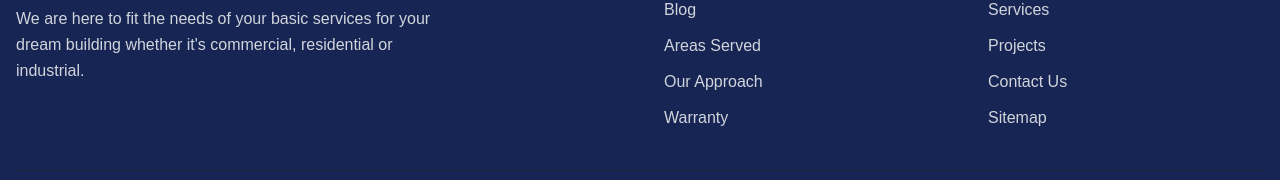
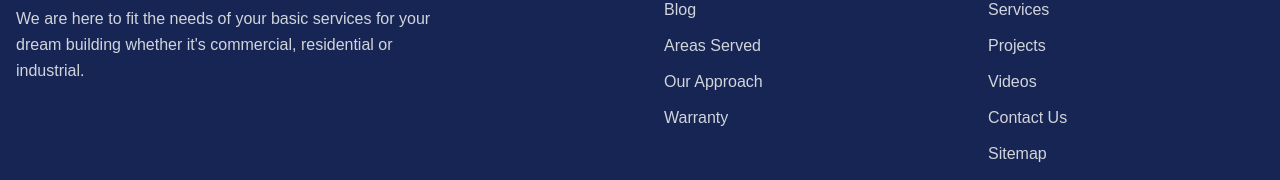
Before and after one commit to Jsoke18/unitis-painting, a Next.js app in the folder unitus-painting/: page /about/management-team in a window 1280 px wide. Shown: the part 2472-2652 px from the top of the page. Built offline with nearby package versions, Linux system fonts and the light colour scheme.

Commit message:
updated footers and sitemap

```diff
--- a/unitus-painting/app/sitemap/page.tsx
+++ b/unitus-painting/app/sitemap/page.tsx
@@ -13,6 +13,7 @@ const mainSections = [
       { title: "Areas Served", href: "/areas-served" },
       { title: "Blog", href: "/blog" },
       { title: "Project Gallery", href: "/project-gallery" },
+      { title: "Videos", href: "/videos" },
     ]
   },
   {
--- a/unitus-painting/components/landing/Footer.tsx
+++ b/unitus-painting/components/landing/Footer.tsx
@@ -35,7 +35,8 @@ const FOOTER_SECTIONS: FooterSection[] = [
     links: [
       { label: "Home", href: "/" },
       { label: "Services", href: "/services" },
-      { label: "Projects", href: "/projects" },
+      { label: "Projects", href: "/project-gallery" },
+      { label: "Videos", href: "/videos" },
       { label: "Contact Us", href: "/contact" },
       { label: "Sitemap", href: "/sitemap" },
     ],
```
